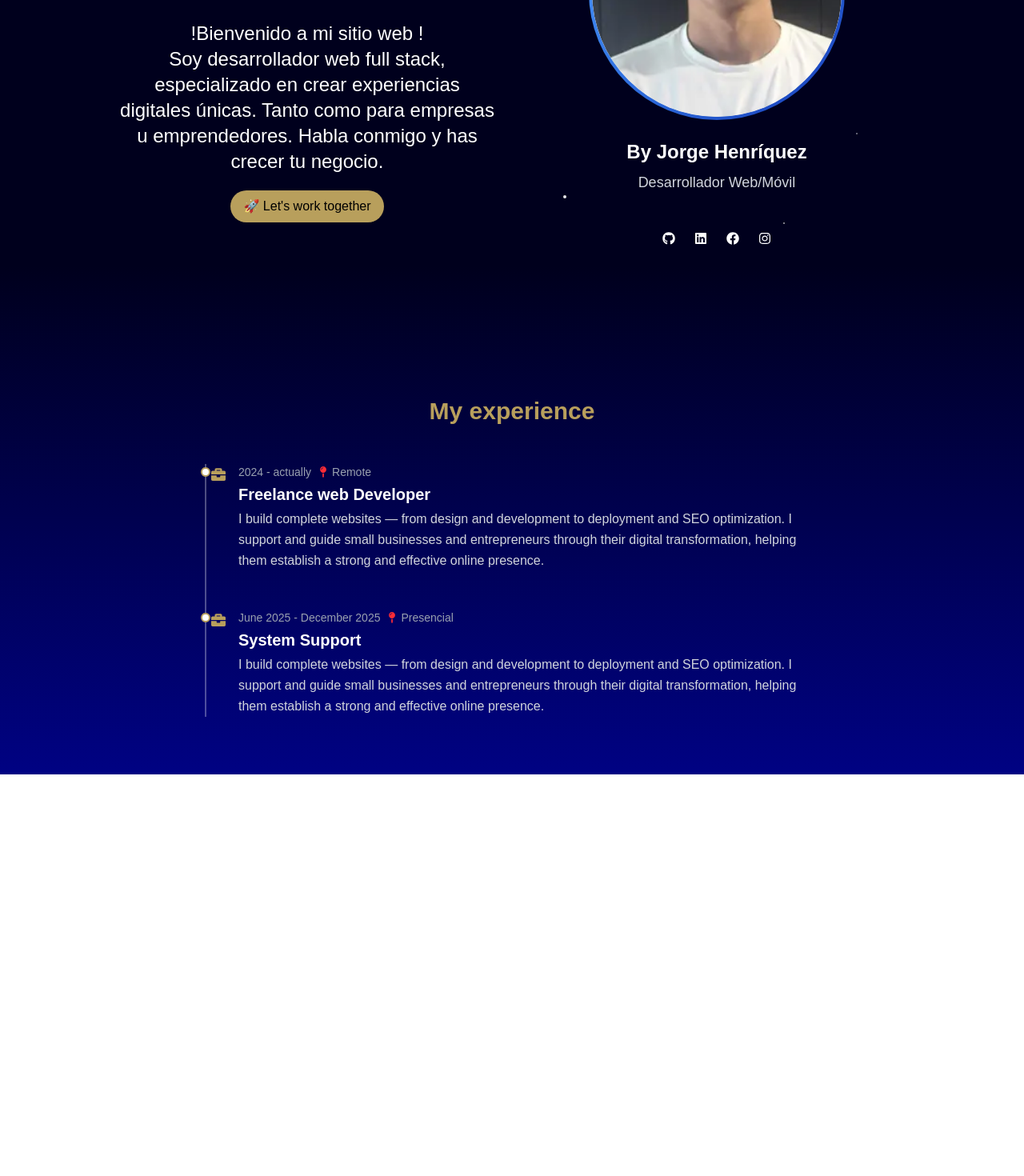
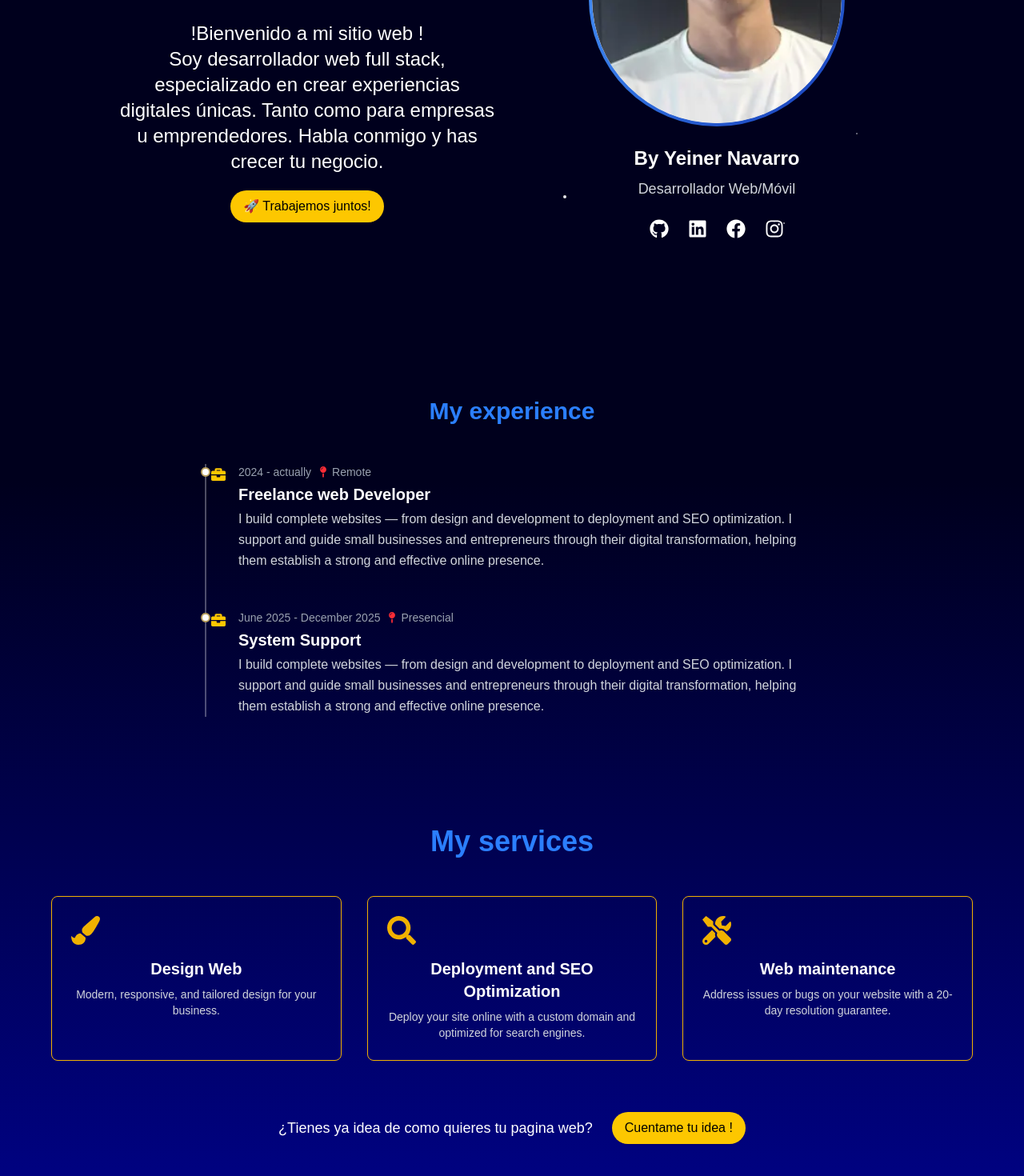
Before and after one commit to Yeiner99SD/portfolio_web, a React (Vite) app: page / in a window 1280 px wide. Shown: the part 328-1798 px from the top of the page at 80% size. Before the commit the page ends 1296 px from the top, so only its background shows below. Built offline with nearby package versions, Linux system fonts and the light colour scheme.

Commit message:
Add Services section and enhance various components for improved layout and functionality

```diff
--- a/src/App.tsx
+++ b/src/App.tsx
@@ -2,6 +2,7 @@ import './App.css'
 import Header from './components/Header'
 import Experience from './sections/Experience'
 import Hero from './sections/Hero'
+import Services from './sections/Services'
 
 function App() {
   return (
@@ -9,6 +10,7 @@ function App() {
       <Header />
       <Hero />
       <Experience />
+      <Services />
     </>
   )
 }
--- a/src/components/ButtonCta.tsx
+++ b/src/components/ButtonCta.tsx
@@ -7,7 +7,7 @@ const ButtonCta = ({
   scroll = false,
 }) => {
   const baseStyle =
-    "bg-[#B89F5C] hover:bg-[#d5c5a7] text-black cursor-pointer px-4 py-2 font-medium transition duration-200";
+    "bg-yellow-400 hover:bg-[#d5c5a7] text-black cursor-pointer px-4 py-2 font-medium transition duration-200";
 
   const shape = isRoundedFull ? "rounded-full" : "rounded-md";
 
--- /dev/null
+++ b/src/components/Card.tsx
@@ -0,0 +1,23 @@
+// src/components/Card.tsx
+import React from "react";
+import type { IconType } from "react-icons";
+
+interface CardProps {
+  title: string;
+  description: string;
+  icon: IconType;
+}
+
+const Card: React.FC<CardProps> = ({ title, description, icon: Icon }) => {
+  return (
+    <div className="border border-yellow-500 rounded-lg p-6 text-center hover:scale-105 transition-transform duration-300">
+      <div className="text-4xl mb-4 text-yellow-500">
+        <Icon />
+      </div>
+      <h3 className="text-white font-bold text-xl mb-2">{title}</h3>
+      <p className="text-gray-300 text-sm">{description}</p>
+    </div>
+  );
+};
+
+export default Card;
--- a/src/components/ExperienceItem.tsx
+++ b/src/components/ExperienceItem.tsx
@@ -14,7 +14,7 @@ const ExperienceItem = ({ date, type, title, description }: ExperienceItemProps)
          {/* PUNTO EN LA LÍNEA */}
       <span className="absolute -left-[7px] top-1 w-3 h-3 bg-white rounded-full border-2 border-[#B89F5C]" />
       {/* Icono línea */}
-      <div className="absolute left-0 top-1 pl-1.5 text-[#B89F5C]">
+      <div className="absolute left-0 top-1 pl-1.5 text-yellow-400">
         <FaBriefcase size={18} />
       </div>
 
--- a/src/components/Header.tsx
+++ b/src/components/Header.tsx
@@ -1,13 +1,32 @@
 import { useState } from "react";
 import { AiOutlineMenu, AiOutlineClose } from "react-icons/ai";
 import ButtonCta from "./ButtonCta";
+import { FaFacebook, FaGithub, FaInstagram, FaLinkedin } from "react-icons/fa";
+import React from "react";
 
 const Header = () => {
   const [isMenuOpen, setIsMenuOpen] = useState(false);
 
+  // Evita el scroll del body cuando el menú móvil está abierto
   const toggleMenu = () => {
-    setIsMenuOpen(!isMenuOpen);
+    setIsMenuOpen((prev) => {
+      const next = !prev;
+      if (next) {
+        document.body.style.overflow = "hidden";
+      } else {
+        document.body.style.overflow = "";
+      }
+      return next;
+    });
+  }
+
+  // Limpia el overflow si el componente se desmonta con el menú abierto
+  // o si el usuario navega y el menú queda abierto
+  React.useEffect(() => {
+    return () => {
+      document.body.style.overflow = "";
     };
+  }, []);
 
   return (
     <header className="fixed w-full text-white py-6 px-6 z-50 bg-transparent backdrop-blur-md">
@@ -59,8 +78,8 @@ const Header = () => {
 
       {/* Mobile Menu */}
       {isMenuOpen && (
-        <div className="md:hidden flex items-center justify-center  min-h-screen slide-down">
-          <ul className="flex flex-col justify-center items-center py-4 space-y-4">
+        <div className="md:hidden flex flex-col items-center mt-6 min-h-screen slide-down">
+  <ul className="flex flex-col items-center py-4 space-y-6 text-3xl">
     <li>
       <a
         href="#experience"
@@ -97,7 +116,44 @@ const Header = () => {
       />
     </li>
   </ul>
+
+  {/* Redes sociales debajo del menú */}
+  <div className="flex space-x-6 mt-8 text-2xl">
+    <a
+      href="https://github.com/"
+      target="_blank"
+      rel="noopener noreferrer"
+      className="hover:scale-125 hover:text-blue-400 transition-transform duration-300"
+    >
+      <FaGithub />
+    </a>
+    <a
+      href="https://linkedin.com/"
+      target="_blank"
+      rel="noopener noreferrer"
+      className="hover:scale-125 hover:text-blue-400  transition-transform duration-300"
+    >
+      <FaLinkedin />
+    </a>
+    <a
+      href="https://facebook.com/"
+      target="_blank"
+      rel="noopener noreferrer"
+      className="hover:scale-125 hover:text-blue-400  transition-transform duration-300"
+    >
+      <FaFacebook />
+    </a>
+    <a
+      href="https://instagram.com/"
+      target="_blank"
+      rel="noopener noreferrer"
+      className="hover:scale-125 hover:text-blue-400  transition-transform duration-300"
+    >
+      <FaInstagram />
+    </a>
   </div>
+</div>
+
       )}
     </header>
   );
--- /dev/null
+++ b/src/data/servicesData.ts
@@ -0,0 +1,26 @@
+import { FaPaintBrush, FaSearch, FaTools } from "react-icons/fa";
+import type { IconType } from "react-icons";
+
+interface Service {
+  title: string;
+  description: string;
+  icon: IconType;
+}
+
+export const services: Service[] = [
+  {
+    title: "Design Web",
+    description: "Modern, responsive, and tailored design for your business.",
+    icon: FaPaintBrush,
+  },
+  {
+    title: "Deployment and SEO Optimization",
+    description: "Deploy your site online with a custom domain and optimized for search engines.",
+    icon: FaSearch,
+  },
+  {
+    title: "Web maintenance",
+    description: "Address issues or bugs on your website with a 20-day resolution guarantee.",
+    icon: FaTools,
+  },
+];
--- a/src/index.css
+++ b/src/index.css
@@ -1,7 +1,9 @@
 @import 'tailwindcss';
 @import '@fontsource-variable/outfit';
 
-
+html{
+  scroll-behavior: smooth;
+}
 
 body{
     background: linear-gradient(to bottom, #00001D 13%, #00001D 51%, #000283 100%);
--- a/src/sections/Experience.tsx
+++ b/src/sections/Experience.tsx
@@ -4,7 +4,7 @@ import { experienceData } from "../data/experienceData";
 const Experience = () => {
   return (
     <section id="experience" className="py-6 px-4  text-white">
-      <h2 className="text-3xl font-bold text-center mb-12 text-[#B89F5C]">
+      <h2 className="text-3xl font-bold text-center mb-12 text-blue-500">
         My experience
       </h2>
       <div className="relative border-l-2 border-white/30 max-w-3xl mx-auto">
--- a/src/sections/Hero.tsx
+++ b/src/sections/Hero.tsx
@@ -19,7 +19,7 @@ const Hero = () => {
             emprendedores. Habla conmigo y has crecer tu negocio.
           </h2>
           <ButtonCta
-            text="🚀 Let's work together"
+            text="🚀 Trabajemos juntos! "
             isRoundedFull={true}
             className="hover:scale-110 shadow"
           />
@@ -55,7 +55,7 @@ const Hero = () => {
                 >
                   <img
                     src="/fotoperfil.webp"
-                    alt="Foto de Jorge Henríquez"
+                    alt="Foto de Yeiner Navarro"
                     loading="lazy"
                     width="320"
                     height="320"
@@ -68,13 +68,13 @@ const Hero = () => {
             {/* Información del perfil */}
             <div className="text-center text-white space-y-2">
               <h2 className="text-2xl font-semibold">
-                By <span className="font-bold">Jorge Henríquez</span>
+                By <span className="font-bold">Yeiner Navarro</span>
               </h2>
               <p className="text-lg text-gray-300">Desarrollador Web/Móvil</p>
             </div>
 
             {/* Redes sociales */}
-            <div className="flex space-x-6 mt-6">
+            <div className="flex space-x-6 text-2xl">
               <a
             href="https://github.com/"
             target="_blank"
@@ -123,7 +123,7 @@ const Hero = () => {
           <div className="absolute top-3 left-8 w-1 h-1 bg-white rounded-full opacity-75"></div>
 
           {/* Contenido horizontal */}
-          <div className="flex items-center space-x-4 relative z-10">
+          <div className="flex items-center justify-center space-x-4 relative z-10">
             {/* Foto pequeña */}
             <div className="flex-shrink-0">
               <div className="w-16 h-16 rounded-full bg-gradient-to-br from-blue-400 to-purple-500 p-0.5">
@@ -136,7 +136,7 @@ const Hero = () => {
                 >
                   <img
                     src="/fotoperfil.webp"
-                    alt="Foto de Jorge Henríquez"
+                    alt="Foto de Yeiner Navarro"
                     loading="lazy"
                     width="64"
                     height="64"
@@ -149,7 +149,7 @@ const Hero = () => {
             {/* Información del perfil */}
             <div className="text-left text-white">
               <h2 className="text-lg font-semibold">
-                By <span className="font-bold">Jorge Henríquez</span>
+                By <span className="font-bold">Yeiner Navarro</span>
               </h2>
               <p className="text-sm text-gray-300">Desarrollador Web/Móvil</p>
             </div>
--- a/src/sections/Services.tsx
+++ b/src/sections/Services.tsx
@@ -0,0 +1,38 @@
+// src/sections/Services.tsx
+import ButtonCta from "../components/ButtonCta";
+import Card from "../components/Card";
+import { services } from "../data/servicesData";
+
+const Services = () => {
+  return (
+    <section id="services" className=" py-16 px-4">
+      <div className="max-w-6xl mx-auto text-center">
+        <h2 className="text-blue-500 text-4xl font-bold mb-12">My services</h2>
+
+        <div className="grid grid-cols-1 sm:grid-cols-2 md:grid-cols-3 gap-8">
+          {services.map((service, index) => (
+            <Card
+              key={index}
+              title={service.title}
+              description={service.description}
+              icon={service.icon}
+            />
+          ))}
+        </div>
+
+        <div className="mt-16 flex flex-col items-center space-y-4 sm:space-y-0 sm:flex-row sm:justify-center sm:space-x-6">
+          <p className="text-white text-lg font-light">
+            ¿Tienes ya idea de como quieres tu pagina web?
+          </p>
+          <ButtonCta
+            text="Cuentame tu idea !"
+            isRoundedFull={true}
+            className="hover:scale-110 shadow"
+          />
+        </div>
+      </div>
+    </section>
+  );
+};
+
+export default Services;
```
Lines whose indentation alone changed are shown as unchanged.
